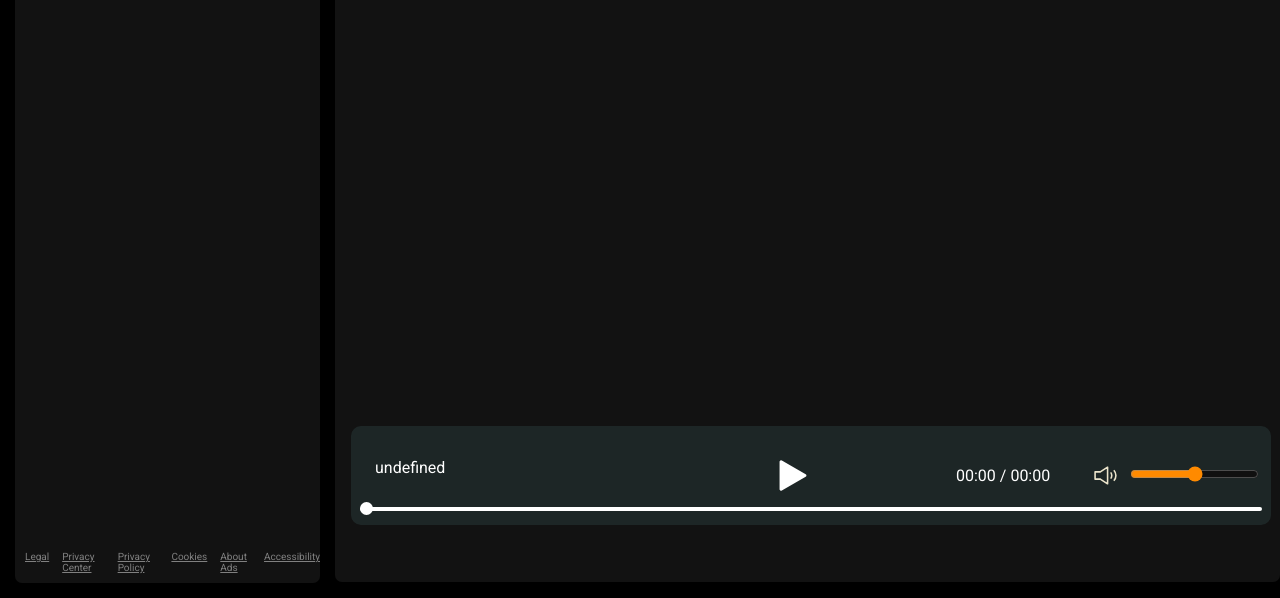
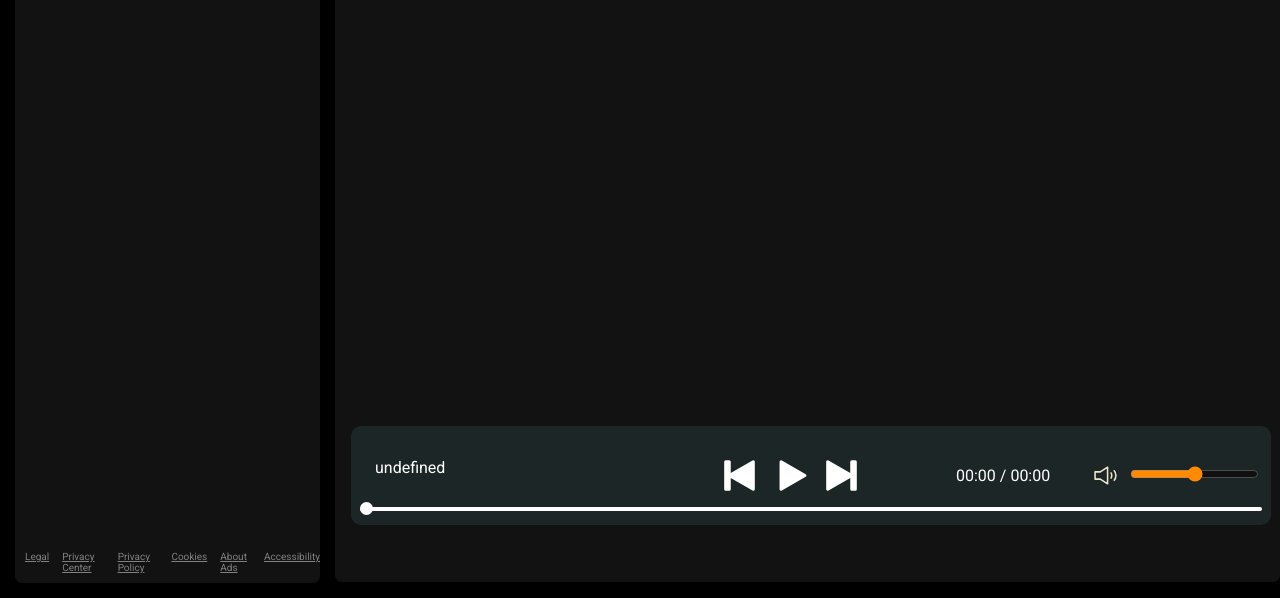
Before and after one commit to NAKUL-XD/Spotify-UI-clone, a plain HTML site: page index.html in a window 1280 px wide. Shown: the part 245-843 px from the top of the page. Drawn offline with Linux system fonts and the light colour scheme; no server answers.

Commit message:
Update index.html

```diff
--- a/index.html
+++ b/index.html
@@ -90,9 +90,9 @@
 
                         </div>
                         <div class="songbuttons">
-                            <img width="35" id="previous" src="img/prevsong.svg" alt="">
+                            <img width="35" id="previous" src="img/prev.svg" alt="">
                             <img width="35" id="play" src="img/play.svg" alt="">
-                            <img width="35" id="next" src="img/nextsong.svg" alt="">
+                            <img width="35" id="next" src="img/next.svg" alt="">
                         </div>
                         <div class="timevol">
 
```
